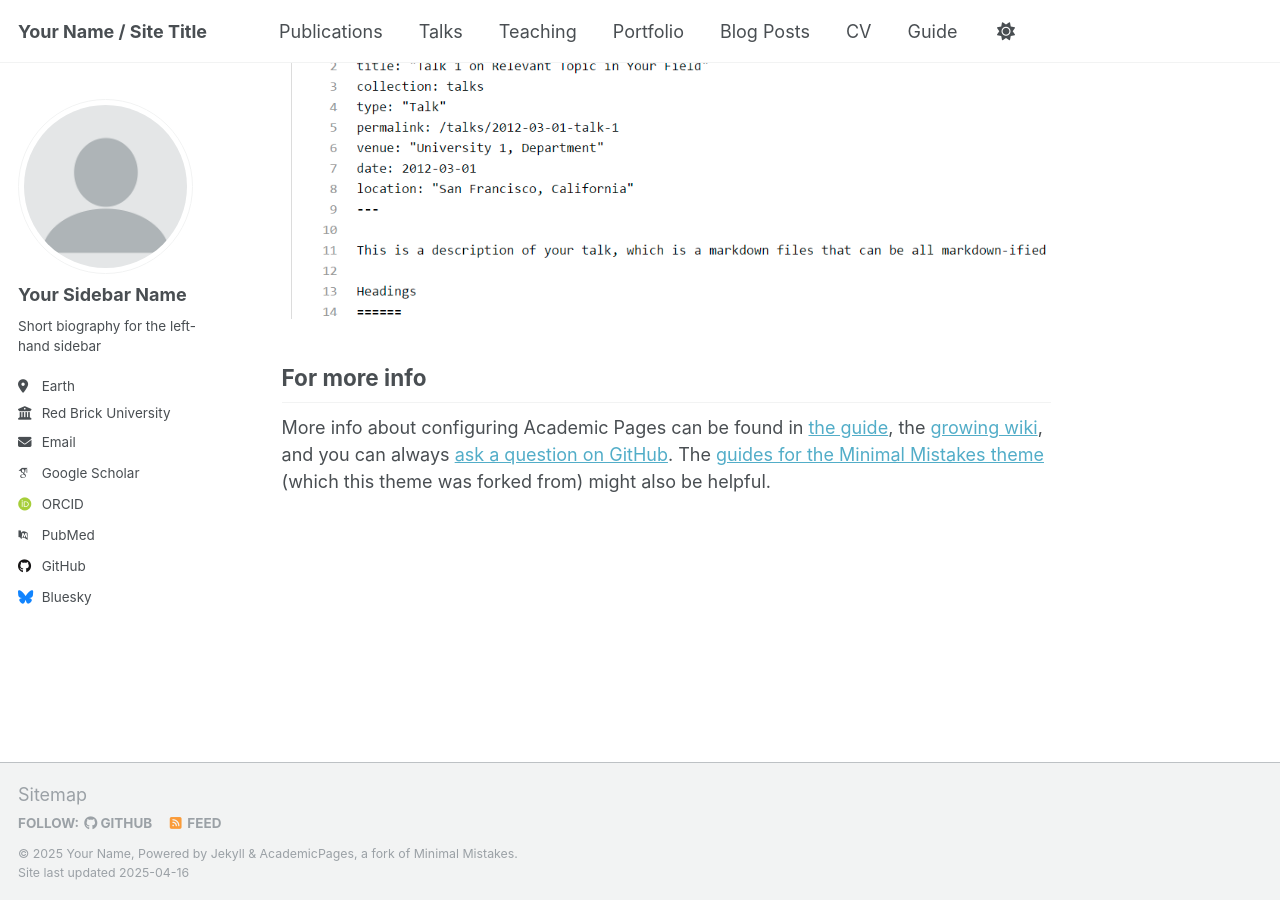
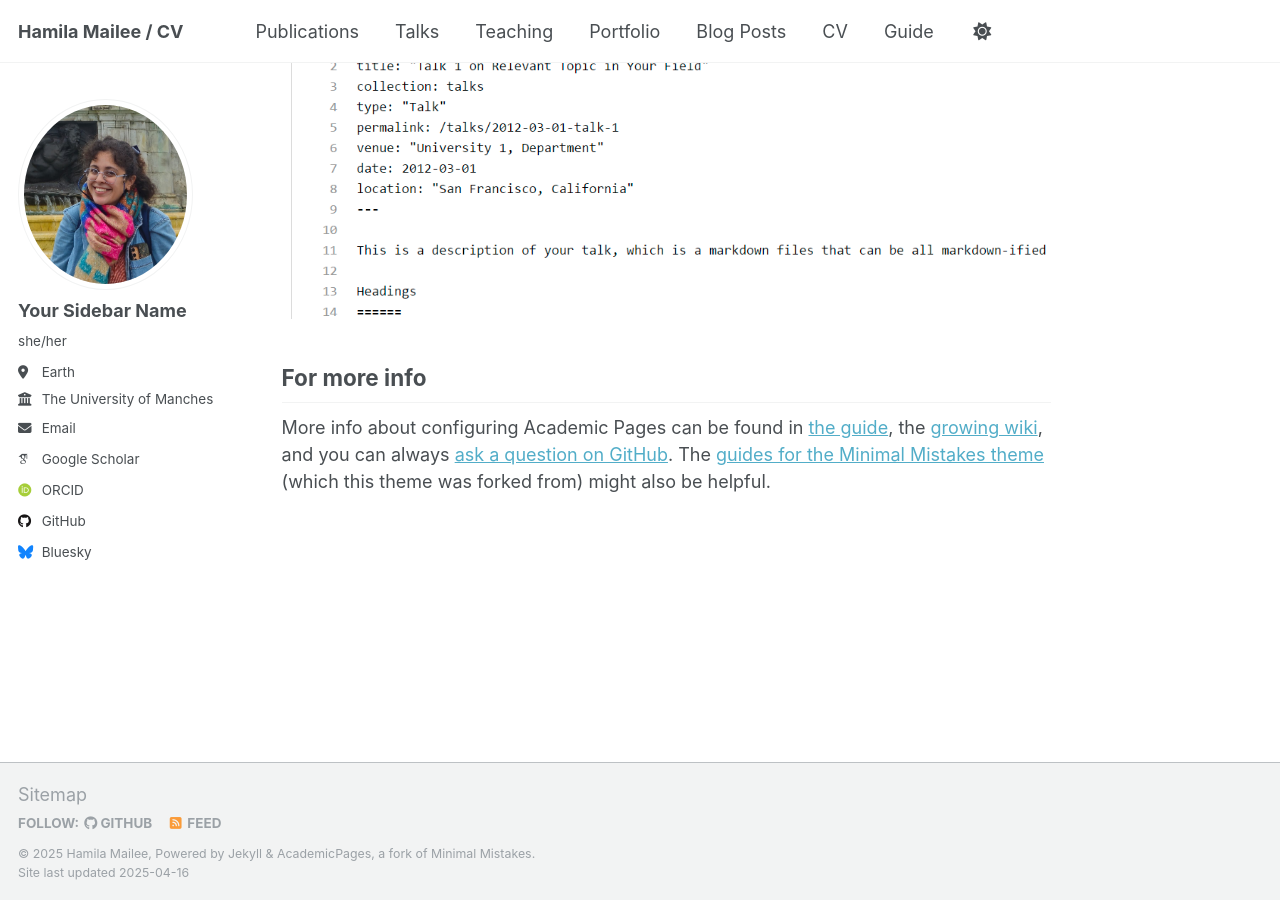
Before and after one commit to hamilamailee/hamilamailee.github.io, a Jekyll site: the page built from _pages/about.md, in a window 1280 px wide and 900 px high, scrolled down 2636 px. Built offline with Jekyll 4.4.1, drawn with Linux system fonts in a browser that asks for light colours; some web fonts are replaced.

Commit message:
Updated initial information

```diff
--- a/_config.yml
+++ b/_config.yml
@@ -9,13 +9,13 @@
 # Basic Site Settings
 locale                   : "en-US"
 site_theme               : "default"
-title                    : "Your Name / Site Title"
+title                    : "Hamila Mailee / CV"
 title_separator          : "-"
-name                     : &name "Your Name"
+name                     : &name "Hamila Mailee"
 description              : &description "personal description"
-url                      : https://academicpages.github.io # the base hostname & protocol for your site e.g. "https://[your GitHub username].github.io"
+url                      : https://hamilamailee.github.io # the base hostname & protocol for your site e.g. "https://[your GitHub username].github.io"
 baseurl                  : "" # the subpath of your site, e.g. "/blog"
-repository               : "academicpages/academicpages.github.io"
+repository               : "hamilamailee/hamilamailee.github.io"
 
 # Site Author - The following control what appear as part of the author content on the side bar.
 #               If a field is blank the icon and link will not appear, otherwise it will be shown.
@@ -24,20 +24,20 @@
   # Biographic information
   avatar           : "profile.png"
   name             : "Your Sidebar Name"
-  pronouns         : # example: "she/her"
-  bio              : "Short biography for the left-hand sidebar"
+  pronouns         : "she/her" # example: "she/her"
+  bio              : # "Short biography for the left-hand sidebar"
   location         : "Earth"
-  employer         : "Red Brick University"
+  employer         : "The University of Manchester"
   uri              : # URL
-  email            : "none@example.org"
+  email            : "hamila.mailee@manchester.ac.uk"
 
   # Academic websites
   arxiv            : # URL - Update with the correct link to your profile
-  googlescholar    : "https://scholar.google.com/citations?user=PS_CX0AAAAAJ"
+  googlescholar    : "https://scholar.google.com/citations?user=OOszIq4AAAAJ&hl=en"
   impactstory      : # URL
-  orcid            : "http://orcid.org/yourorcidurl"
+  orcid            : "https://orcid.org/0000-0001-8762-055X"
   semantic         : # URL
-  pubmed           : "https://www.ncbi.nlm.nih.gov/pubmed/?term=john+snow"
+  pubmed           : # "https://www.ncbi.nlm.nih.gov/pubmed/?term=john+snow"
   researchgate     : # URL
   scopus           : # URL
 
@@ -45,7 +45,7 @@
   bitbucket        : # Username - Update with your username on the site
   codepen          : # Username
   dribbble         : # Username
-  github           : "academicpages"
+  github           : "hamilamailee"
   kaggle           : # Username
   stackoverflow    : # User number or user number and name (i.e., use "1" or "1/jeff-atwood")
 
@@ -77,12 +77,14 @@
 
 # Publication Category - The following the list of publication categories and their headings
 publication_category:
-  books:
-    title: 'Books'
+  # books:
+  #   title: 'Books'
   manuscripts:
     title: 'Journal Articles'
   conferences:
     title: 'Conference Papers'
+  posters:
+    title: 'Presentations & Posters'
 
 # Site Settings
 teaser                   :  # filename of teaser fallback teaser image placed in /images/, .e.g. "500x300.png"
@@ -131,7 +133,7 @@
 
 # Social Sharing
 twitter:
-  username               : &twitter
+  username               : #&twitter
 facebook:
   username               :
   app_id                 :
```
Also changed, not shown: images/profile.png.
